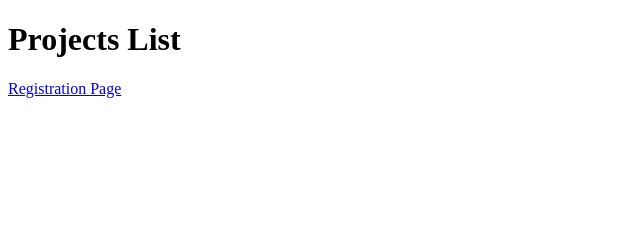
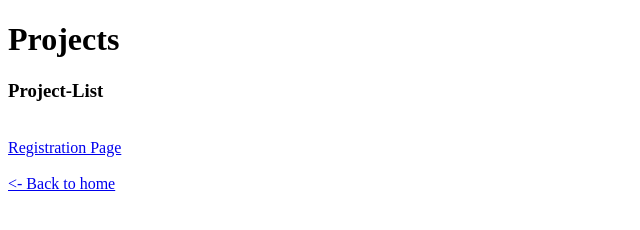
Before and after one commit to code-with-dhruv/wd201, a website: page http-server/project.html in a window 1280 px wide. Shown: the whole page, without its empty margins (0-640 px from the left). Drawn offline with Linux system fonts and the light colour scheme.

Commit message:
Update project.html

```diff
--- a/http-server/project.html
+++ b/http-server/project.html
@@ -1,8 +1,24 @@
-
 <!DOCTYPE html>
 <html>
+
+<head>
+    <meta charset="UTF-8">
+    <title>My Project</title>
+
+</head>
 <body>
-	<h1>Projects List</h1>
-	<a href="registration.html">Registration Page</a>
-</body>
+    <h1>Projects</h1>
+    <h3>Project-List</h3>
+	<br>
+
+<div>
+	<a href="/registration">Registration Page</a><br>
+</div>
+
+
+	<div>
+	<br>
+    <a href="/home">&lt;- Back to home</a>
+</div>
+  </body>
 </html>
```
